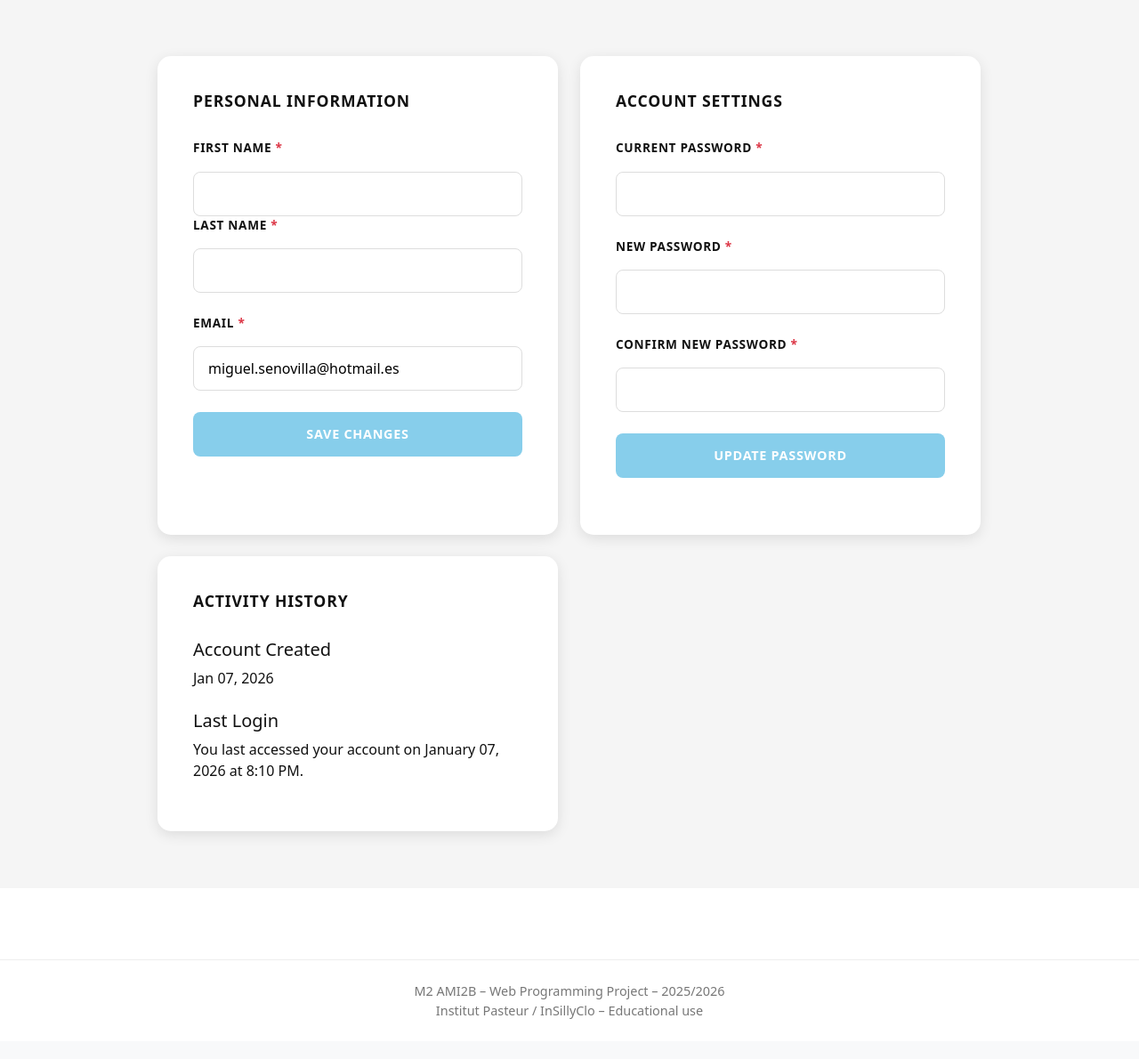
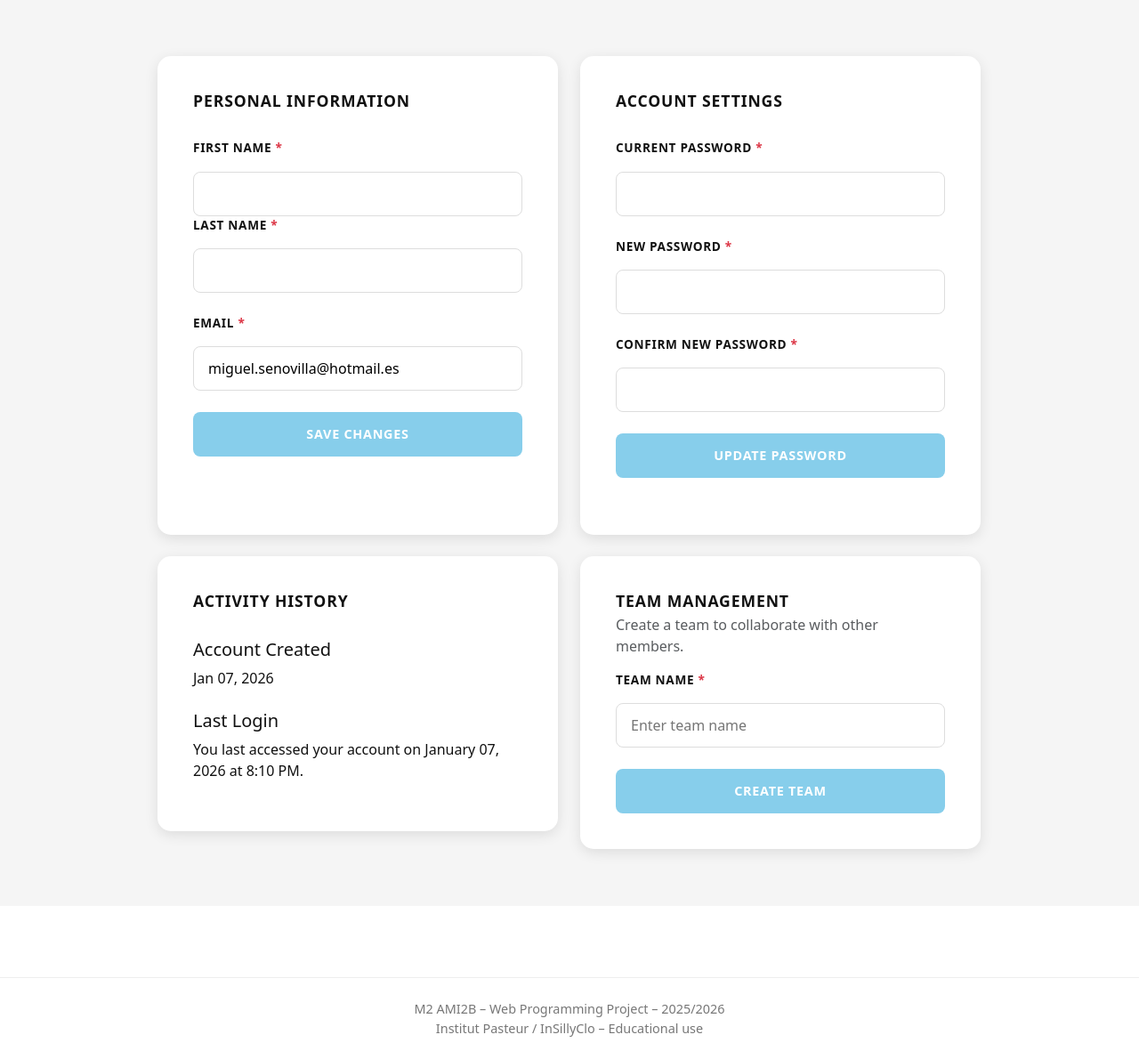
Before and after one commit to MiguelSenHer/projet-web-G4, a Django app: page /accounts/profile/ in a window 1280 px wide. Shown: the part 61-1251 px from the top of the page at 89% size. Before the commit the page ends 1206 px from the top, so only its background shows below. Run offline with Django 5.2, Linux system fonts and the light colour scheme; a user stored in the database is signed in.

Commit message:
Add team management card to profile page

```diff
--- a/config/accounts/templates/accounts/profile.html
+++ b/config/accounts/templates/accounts/profile.html
@@ -95,7 +95,7 @@
             </div>
 
             <!-- Activity History Card -->
-            <div class="col-12">
+            <div class="col-md-6">
               <div class="login-panel profile-card">
                 <h2 class="panel-title">ACTIVITY HISTORY</h2>
 
@@ -122,6 +122,38 @@
                 </div>
               </div>
             </div>
+            <div class="col-md-6">
+              <div class="login-panel profile-card h-100">
+                <h2 class="panel-title mb-1">TEAM MANAGEMENT</h2>
+
+                <p class="mb-3 text-muted">
+                  Create a team to collaborate with other members.
+                </p>
+
+                <form method="post" action="{% url 'profile' %}">
+                  {% csrf_token %}
+                  <input type="hidden" name="form_type" value="create_team">
+
+                  <div class="form-group">
+                    <label for="team_name" class="form-label">
+                      TEAM NAME <span class="required">*</span>
+                    </label>
+                    <input
+                      type="text"
+                      id="team_name"
+                      name="team_name"
+                      class="form-input"
+                      placeholder="Enter team name"
+                      required
+                    >
+                  </div>
+                  </br>
+                  <button type="submit" class="btn-login">
+                    CREATE TEAM
+                  </button>
+                </form>
+              </div>
+            </div>
           </div>
         </div>
       </div>
```
Also changed, not shown: config/db.sqlite3.
